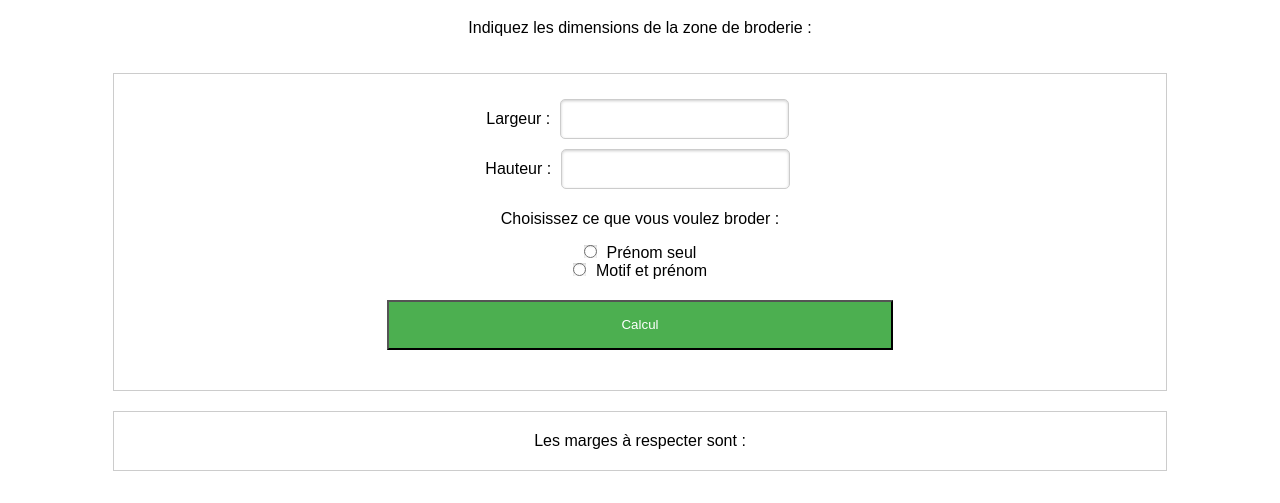
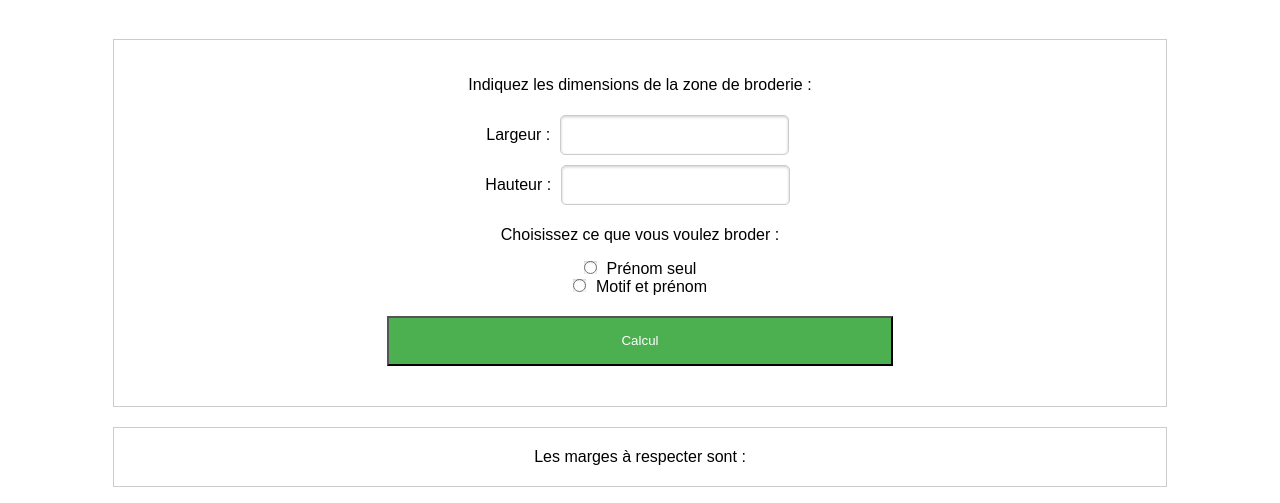
Before and after one commit to bravadev/Broidery-Calculator, a plain HTML site: page index.html in a window 1280 px wide. Shown: the part 61-564 px from the top of the page. Drawn offline with Linux system fonts and the light colour scheme.

Commit message:
Update index.html

```diff
--- a/index.html
+++ b/index.html
@@ -7,21 +7,21 @@
 </head>
 <body>
 <h1>Application de broderie</h1>
-<p>Indiquez les dimensions de la zone de broderie :</p>
 <form>
-    Largeur : <input type="number" id="broderieWidth"><br>
-    Hauteur : <input type="number" id="broderieHeight"><br>
+    <p>Indiquez les dimensions de la zone de broderie :</p>
+    <label>Largeur : </label><input type="number" id="broderieWidth"><br>
+    <label>Hauteur : </label><input type="number" id="broderieHeight"><br>
     <p>Choisissez ce que vous voulez broder :</p>
     <input type="radio" name="choix" value="prenom" id="prenom">Prénom seul<br>
     <input type="radio" name="choix" value="motif" id="motif">Motif et prénom<br>
     <p id="prenomInputs" style="display:none">
-        Largeur du prénom : <input type="number" id="prenomWidth"><br>
-        Hauteur du prénom : <input type="number" id="prenomHeight"><br>
+        <label>Largeur du prénom : </label><input type="number" id="prenomWidth"><br>
+        <label>Hauteur du prénom : </label><input type="number" id="prenomHeight"><br>
     </p>
     <p id="motifInputs" style="display:none">
-        Largeur du motif : <input type="number" id="motifWidth"><br>
-        Hauteur du motif : <input type="number" id="motifHeight"><br>
-        Espacement entre le motif et le prénom : <input type="number" id="espacement"><br>
+        <label>Largeur du motif : </label><input type="number" id="motifWidth"><br>
+        <label>Hauteur du motif : </label><input type="number" id="motifHeight"><br>
+        <label>Espace entre motif et prénom : </label><input type="number" id="espacement"><br>
     </p>
     <button type="button" onclick="calculateMargins()">Calcul</button>
 </form>
```
